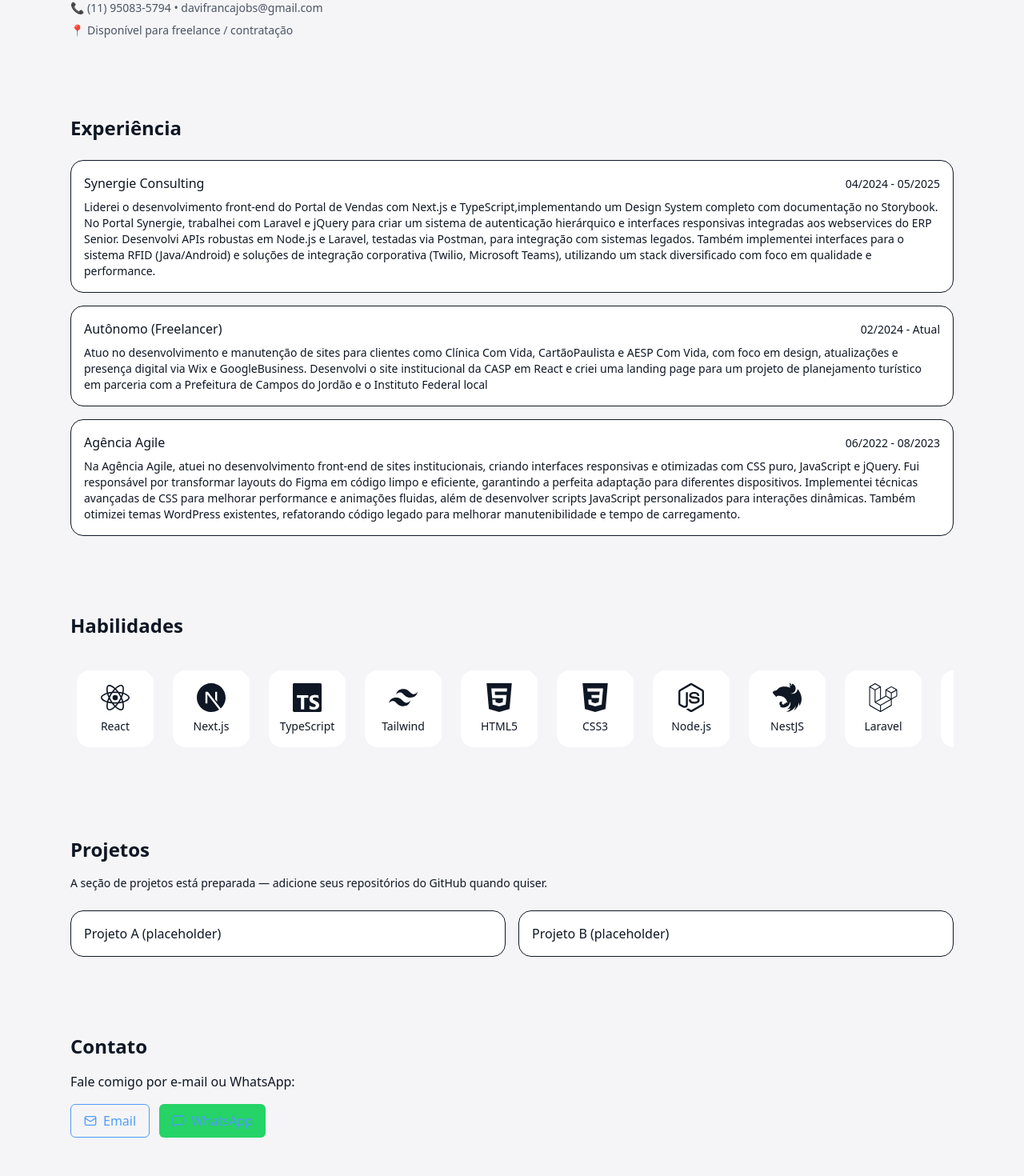
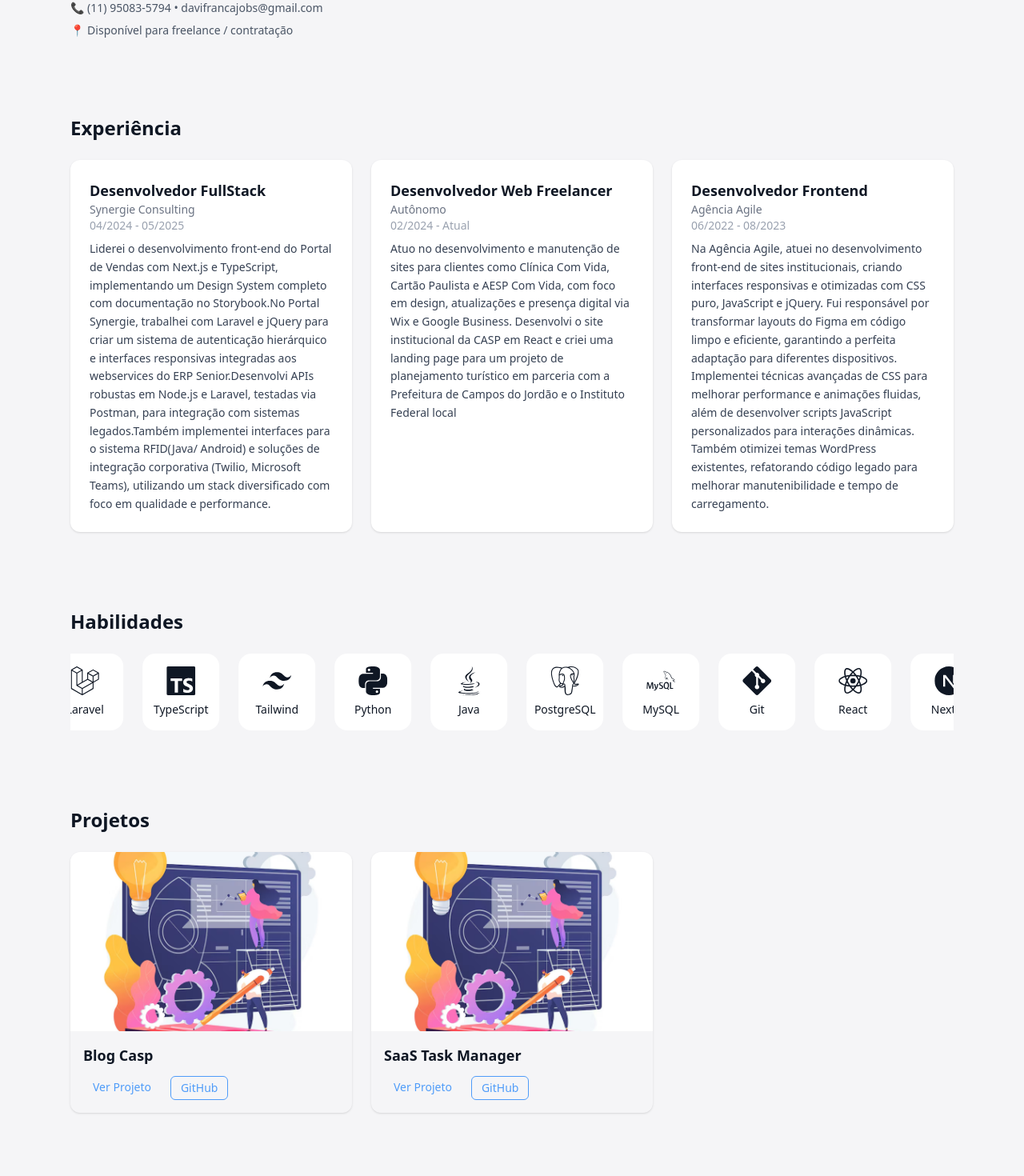
Before and after one commit to Davi-France/portfolio, a Next.js app: page / in a window 1280 px wide. Shown: the part 852-2322 px from the top of the page at 80% size. Built offline with nearby package versions, Linux system fonts and the light colour scheme.

Commit message:
ajustando modal de projetos, carrosel de skills e a colunas de experiencias

```diff
--- a/app/page.tsx
+++ b/app/page.tsx
@@ -1,8 +1,8 @@
 import About from "@/components/about";
 import Contact from "@/components/contact";
-import Experience from "@/components/experience";
+import { Experience } from "@/components/experience";
 import Hero from "@/components/hero";
-import Projects from "@/components/projects";
+import { Projects } from "@/components/projects";
 import Skills from "@/components/skills";
 
 
--- a/components/experience.tsx
+++ b/components/experience.tsx
@@ -1,38 +1,34 @@
 "use client"
 import { motion } from 'framer-motion'
 
-
-const items = [
+const experiences = [
     {
-        company: 'Synergie Consulting',
-        period: '04/2024 - 05/2025',
-        desc: 'Liderei o desenvolvimento front-end do Portal de Vendas com Next.js e TypeScript,implementando um Design System completo com documentação no Storybook. No Portal Synergie, trabalhei com Laravel e jQuery para criar um sistema de autenticação hierárquico e interfaces responsivas integradas aos webservices do ERP Senior. Desenvolvi APIs robustas em Node.js e Laravel, testadas via Postman, para integração com sistemas legados. Também implementei interfaces para o sistema RFID (Java/Android) e soluções de integração corporativa (Twilio, Microsoft Teams), utilizando um stack diversificado com foco em qualidade e performance.'
+        title: 'Desenvolvedor FullStack', company: 'Synergie Consulting', period: '04/2024 - 05/2025', desc: 'Liderei o desenvolvimento front-end do Portal de Vendas com Next.js e TypeScript, implementando um Design System completo com documentação no Storybook.No Portal Synergie, trabalhei com Laravel e jQuery para criar um sistema de autenticação hierárquico e interfaces responsivas integradas aos webservices do ERP Senior.Desenvolvi APIs robustas em Node.js e Laravel, testadas via Postman, para integração com sistemas legados.Também implementei interfaces para o sistema RFID(Java/ Android) e soluções de integração corporativa (Twilio, Microsoft Teams), utilizando um stack diversificado com foco em qualidade e performance.'
     },
     {
-        company: 'Autônomo (Freelancer)',
-        period: '02/2024 - Atual',
-        desc: 'Atuo no desenvolvimento e manutenção de sites para clientes como Clínica Com Vida, CartãoPaulista e AESP Com Vida, com foco em design, atualizações e presença digital via Wix e GoogleBusiness. Desenvolvi o site institucional da CASP em React e criei uma landing page para um projeto de planejamento turístico em parceria com a Prefeitura de Campos do Jordão e o Instituto Federal local'
+        title: 'Desenvolvedor Web Freelancer', company: 'Autônomo', period: '02/2024 - Atual', desc: 'Atuo no desenvolvimento e manutenção de sites para clientes como Clínica Com Vida, Cartão Paulista e AESP Com Vida, com foco em design, atualizações e presença digital via Wix e Google Business. Desenvolvi o site institucional da CASP em React e criei uma landing page para um projeto de planejamento turístico em parceria com a Prefeitura de Campos do Jordão e o Instituto Federal local'
     },
     {
-        company: 'Agência Agile',
-        period: '06/2022 - 08/2023',
-        desc: 'Na Agência Agile, atuei no desenvolvimento front-end de sites institucionais, criando interfaces responsivas e otimizadas com CSS puro, JavaScript e jQuery. Fui responsável por transformar layouts do Figma em código limpo e eficiente, garantindo a perfeita adaptação para diferentes dispositivos. Implementei técnicas avançadas de CSS para melhorar performance e animações fluidas, além de desenvolver scripts JavaScript personalizados para interações dinâmicas. Também otimizei temas WordPress existentes, refatorando código legado para melhorar manutenibilidade e tempo de carregamento.'
+        title: 'Desenvolvedor Frontend', company: 'Agência Agile', period: '06/2022 - 08/2023', desc: 'Na Agência Agile, atuei no desenvolvimento front-end de sites institucionais, criando interfaces responsivas e otimizadas com CSS puro, JavaScript e jQuery. Fui responsável por transformar layouts do Figma em código limpo e eficiente, garantindo a perfeita adaptação para diferentes dispositivos. Implementei técnicas avançadas de CSS para melhorar performance e animações fluidas, além de desenvolver scripts JavaScript personalizados para interações dinâmicas. Também otimizei temas WordPress existentes, refatorando código legado para melhorar manutenibilidade e tempo de carregamento.'
     }
 ]
 
-
-export default function Experience() {
+export function Experience() {
     return (
-        <motion.div initial={{ y: 12, opacity: 0 }} whileInView={{ y: 0, opacity: 1 }} viewport={{ once: true }} transition={{ duration: 0.6 }}>
-            <h2 className="text-2xl font-semibold">Experiência</h2>
-            <div className="mt-6 space-y-4">
-                {items.map((it) => (
-                    <div key={it.company} className="p-4 surface-light dark:surface-dark border rounded-2xl">
-                        <div className="flex items-baseline justify-between">
-                            <h3 className="font-medium">{it.company}</h3>
-                            <span className="text-sm text-muted-light dark:text-gray-400">{it.period}</span>
-                        </div>
-                        <p className="mt-2 text-sm text-muted-light dark:text-gray-300">{it.desc}</p>
+        <motion.div
+            initial={{ y: 12, opacity: 0 }}
+            whileInView={{ y: 0, opacity: 1 }}
+            viewport={{ once: true }}
+            transition={{ duration: 0.6 }}
+        >
+            <h2 className="text-2xl font-semibold mb-6">Experiência</h2>
+            <div className="grid grid-cols-1 md:grid-cols-3 gap-6">
+                {experiences.map((exp, i) => (
+                    <div key={i} className="rounded-xl p-6 surface-light dark:surface-dark shadow-sm hover:shadow-md transition">
+                        <h3 className="text-lg font-semibold">{exp.title}</h3>
+                        <p className="text-sm text-gray-500 dark:text-gray-400">{exp.company}</p>
+                        <p className="text-sm text-gray-400 mb-2">{exp.period}</p>
+                        <p className="text-sm leading-relaxed text-gray-700 dark:text-gray-300">{exp.desc}</p>
                     </div>
                 ))}
             </div>
--- a/components/projects.tsx
+++ b/components/projects.tsx
@@ -1,17 +1,94 @@
 "use client"
-import { motion } from 'framer-motion'
+import { motion, AnimatePresence } from 'framer-motion'
+import Image from 'next/image'
+import { useState } from 'react'
+import { SiReact, SiNextdotjs, SiLaravel, SiNodedotjs, SiTailwindcss, SiNestjs, SiMysql, SiAngular, SiSpring, SiTypescript, SiCss3, SiSass } from 'react-icons/si'
 
+const projects = [
+    {
+        title: 'Blog Casp',
+        desc: 'Desenvolvimento de um blog para assosiação CASP, utilizando NextJs e NestJs na criação de um CMS próprio para o usuario',
+        img: '/projects/vetor-project.png',
+        stacks: [SiNextdotjs, SiNestjs, SiMysql, SiTailwindcss, SiTypescript, SiCss3],
+        github: 'https://github.com/Davi-France/blog-casp',
+        link: 'https://github.com/Davi-France/blog-casp'
+    },
+    {
+        title: 'SaaS Task Manager',
+        desc: 'Um sistema de gerenciamento de tarefas estilo Kanban, desenvolvido com Angular no front-end e Spring Boot no back-end. Permite criar, visualizar e mover tarefas entre colunas("Todo", "In Progress" e "Done"), com atualização automática do status no backe',
+        img: '/projects/vetor-project.png',
+        stacks: [SiAngular, SiSpring, SiMysql, SiTypescript, SiCss3, SiSass],
+        github: 'https://github.com/Davi-France/saas-task-manager',
+        link: 'https://github.com/Davi-France/saas-task-manager'
+    },
 
-export default function Projects() {
+]
+
+export function Projects() {
+    const [openIndex, setOpenIndex] = useState<number | null>(null)
+
     return (
-        <motion.div initial={{ y: 12, opacity: 0 }} whileInView={{ y: 0, opacity: 1 }} viewport={{ once: true }} transition={{ duration: 0.6 }}>
-            <h2 className="text-2xl font-semibold">Projetos</h2>
-            <p className="mt-4 text-sm text-muted-light dark:text-gray-400">A seção de projetos está preparada — adicione seus repositórios do GitHub quando quiser.</p>
+        <motion.div
+            initial={{ y: 12, opacity: 0 }}
+            whileInView={{ y: 0, opacity: 1 }}
+            viewport={{ once: true }}
+            transition={{ duration: 0.6 }}
+        >
+            <h2 className="text-2xl font-semibold mb-6">Projetos</h2>
+            <div className="grid grid-cols-1 md:grid-cols-3 gap-6">
+                {projects.map((p, i) => (
+                    <div key={i}>
+                        <div
+                            onClick={() => setOpenIndex(i)}
+                            className="cursor-pointer group overflow-hidden rounded-xl shadow-sm hover:shadow-md transition relative"
+                        >
+                            <Image src={p.img} alt={p.title} width={400} height={300} className="object-cover w-full h-56" />
+                            <div className="p-4">
+                                <h3 className="font-semibold text-lg">{p.title}</h3>
+                                <div className="flex gap-3 mt-3">
+                                    <a href={p.link} target="_blank" className="px-3 py-1 text-sm bg-accent text-white rounded-md">Ver Projeto</a>
+                                    <a href={p.github} target="_blank" className="px-3 py-1 text-sm border rounded-md border-accent text-accent">GitHub</a>
+                                </div>
+                            </div>
+                        </div>
 
-
-            <div className="mt-6 grid grid-cols-1 md:grid-cols-2 gap-4">
-                <div className="p-4 rounded-2xl surface-light dark:surface-dark border hover:shadow-soft transition">Projeto A (placeholder)</div>
-                <div className="p-4 rounded-2xl surface-light dark:surface-dark border hover:shadow-soft transition">Projeto B (placeholder)</div>
+                        {/* Modal Framer Motion */}
+                        <AnimatePresence>
+                            {openIndex === i && (
+                                <motion.div
+                                    initial={{ opacity: 0 }}
+                                    animate={{ opacity: 1 }}
+                                    exit={{ opacity: 0 }}
+                                    className="fixed inset-0 z-50 flex items-center justify-center bg-black/50"
+                                    onClick={() => setOpenIndex(null)}
+                                >
+                                    <motion.div
+                                        initial={{ scale: 0.9, opacity: 0 }}
+                                        animate={{ scale: 1, opacity: 1 }}
+                                        exit={{ scale: 0.9, opacity: 0 }}
+                                        transition={{ duration: 0.3 }}
+                                        className="bg-white dark:bg-surface-dark rounded-xl p-6 max-w-lg w-full relative"
+                                        onClick={(e) => e.stopPropagation()}
+                                    >
+                                        <h3 className="text-xl font-semibold mb-2">{p.title}</h3>
+                                        <p className="text-sm text-gray-700 dark:text-gray-300 mb-4">{p.desc}</p>
+                                        <div className="flex gap-4 flex-wrap mb-4">
+                                            {p.stacks.map((Icon, i) => (
+                                                <div key={i} className="flex items-center justify-center w-10 h-10 rounded-lg surface-light dark:surface-dark">
+                                                    <Icon size={24} />
+                                                </div>
+                                            ))}
+                                        </div>
+                                        <div className="flex gap-3">
+                                            <a href={p.link} target="_blank" className="px-3 py-1 text-sm bg-accent text-white rounded-md">Ver Projeto</a>
+                                            <a href={p.github} target="_blank" className="px-3 py-1 text-sm border rounded-md border-accent text-accent">GitHub</a>
+                                        </div>
+                                    </motion.div>
+                                </motion.div>
+                            )}
+                        </AnimatePresence>
+                    </div>
+                ))}
             </div>
         </motion.div>
     )
--- a/components/skills.tsx
+++ b/components/skills.tsx
@@ -1,47 +1,51 @@
 "use client"
 import { motion } from 'framer-motion'
-import { SiReact, SiNextdotjs, SiTypescript, SiTailwindcss, SiCss3, SiHtml5, SiNodedotjs, SiNestjs, SiLaravel, SiPython, SiPostgresql, SiMysql, SiMongodb, SiGit, SiPostman, SiSpring } from 'react-icons/si'
 import { FaJava } from 'react-icons/fa'
+import { SiReact, SiNextdotjs, SiNodedotjs, SiLaravel, SiTypescript, SiTailwindcss, SiPython, SiPostgresql, SiMysql, SiGit } from 'react-icons/si'
 
 const skills = [
     { name: 'React', icon: SiReact },
     { name: 'Next.js', icon: SiNextdotjs },
+    { name: 'Node.js', icon: SiNodedotjs },
+    { name: 'Laravel', icon: SiLaravel },
     { name: 'TypeScript', icon: SiTypescript },
     { name: 'Tailwind', icon: SiTailwindcss },
-    { name: 'HTML5', icon: SiHtml5 },
-    { name: 'CSS3', icon: SiCss3 },
-    { name: 'Node.js', icon: SiNodedotjs },
-    { name: 'NestJS', icon: SiNestjs },
-    { name: 'Laravel', icon: SiLaravel },
     { name: 'Python', icon: SiPython },
     { name: 'Java', icon: FaJava },
     { name: 'PostgreSQL', icon: SiPostgresql },
     { name: 'MySQL', icon: SiMysql },
-    { name: 'MongoDB', icon: SiMongodb },
-    { name: 'Git', icon: SiGit },
-    { name: 'Postman', icon: SiPostman }
+    { name: 'Git', icon: SiGit }
 ]
-
 
 export default function Skills() {
     return (
         <motion.div
-            initial={{ y: 12, opacity: 0 }}
-            whileInView={{ y: 0, opacity: 1 }}
+            initial={{ opacity: 0 }}
+            whileInView={{ opacity: 1 }}
             viewport={{ once: true }}
             transition={{ duration: 0.6 }}
+            className="overflow-hidden"
         >
             <h2 className="text-2xl font-semibold mb-6">Habilidades</h2>
-            <div className="flex gap-6 overflow-x-auto py-4 px-2 scrollbar-hide">
-                {skills.map((skill) => {
+            <div className="flex overflow-hidden relative group">
+                <motion.div
+                    className="flex gap-6"
+                    animate={{ x: ['0%', '-50%'] }}
+                    transition={{ duration: 20, ease: 'linear', repeat: Infinity }}
+                >
+                    {[...skills, ...skills].map((skill, i) => {
                         const Icon = skill.icon
                         return (
-                        <div key={skill.name} className="flex-shrink-0 w-24 h-24 surface-light dark:surface-dark rounded-2xl p-4 flex flex-col items-center justify-center text-muted-light dark:text-gray-300 hover:text-accent transition">
+                            <div
+                                key={i}
+                                className="flex-shrink-0 w-24 h-24 surface-light dark:surface-dark rounded-2xl p-4 flex flex-col items-center justify-center text-muted-light dark:text-gray-300 hover:text-accent transition"
+                            >
                                 <Icon size={36} />
                                 <span className="mt-2 text-sm text-center">{skill.name}</span>
                             </div>
                         )
                     })}
+                </motion.div>
             </div>
         </motion.div>
     )
```
Also changed, not shown: public/projects/vetor-project.png (added). Lines whose indentation alone changed are shown as unchanged.
